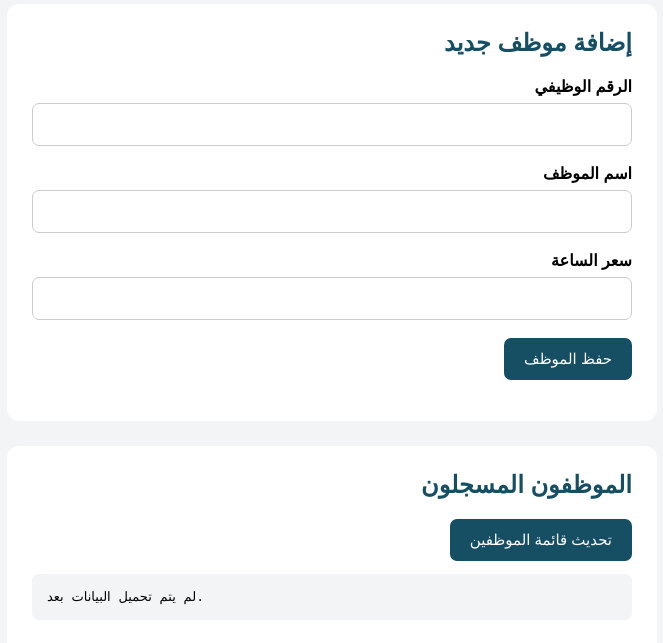
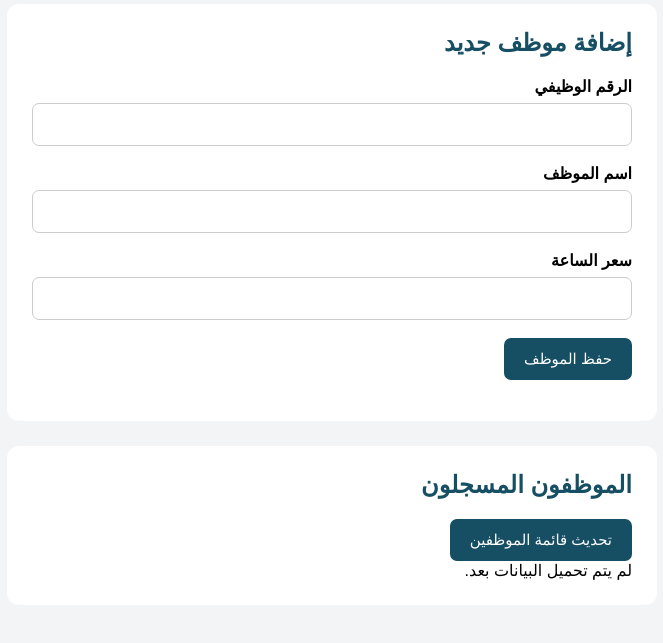
Before and after one commit to Food-Menus/TS-Logger-Frontend, a plain HTML site: page index.html in a window 1280 px wide. Shown: the part 109-752 px from the top of the page, without its empty margins (308-971 px from the left). Drawn offline with Linux system fonts and the light colour scheme.

Commit message:
Modify employee list display from pre to div
Updated the employee list section to use a div instead of pre for displaying employee data.

```diff
--- a/index.html
+++ b/index.html
@@ -69,7 +69,9 @@
         تحديث قائمة الموظفين
       </button>
 
-      <pre id="result">لم يتم تحميل البيانات بعد.</pre>
+      <div id="employeeList">
+        لم يتم تحميل البيانات بعد.
+      </div>
     </section>
 
   </main>
```
